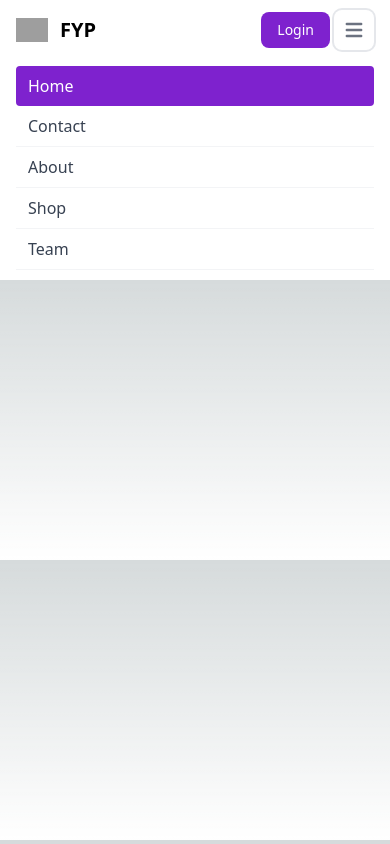
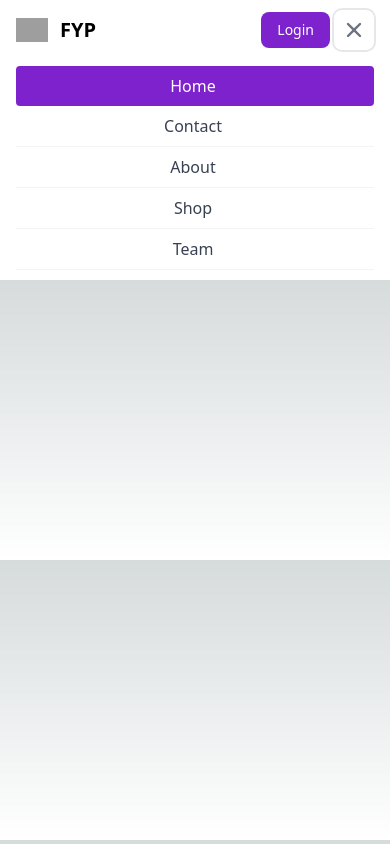
Before and after one commit to Cresswell-0301/FYP, a Next.js app: page /navigation in a window 390 px wide. Both pictures are taken after a click on the button "Open main menu". Built offline with nearby package versions, Linux system fonts and the light colour scheme; grey boxes are pictures that could not be loaded.

Commit message:
navigation.js bar when small can click and when screen biger it display corectly

```diff
--- a/pages/navigation.js
+++ b/pages/navigation.js
@@ -1,4 +1,42 @@
+import React, { useState, useEffect } from 'react';
+
 export default function Navigation (){
+    const [isBarHidden, setIsBarHidden] = useState(true);
+    const [isButtonVisible, setIsButtonVisible] = useState(true);
+
+    const toggleBar = () => {
+        setIsBarHidden((prevIsBarHidden) => !prevIsBarHidden);
+    };
+
+    useEffect(() => {
+        const handleResize = () => {
+        const mobileMenu = document.getElementById('menu-toggle-button');
+        const menuToggle = document.getElementById('mobile-menu-2');
+        if (window.innerWidth <= 768) {
+            setIsButtonVisible(true);
+            if (isButtonVisible) {
+            menuToggle.style.display = isBarHidden ? 'none' : 'block';
+            } else {
+            menuToggle.style.display = 'none';
+            }
+        } else {
+            setIsButtonVisible(false);
+            menuToggle.style.display = 'block';
+        }
+        };
+
+        window.addEventListener('resize', handleResize);
+        handleResize();
+
+        return () => {
+        window.removeEventListener('resize', handleResize);
+        };
+    }, [isBarHidden, isButtonVisible]);
+
+    const mobileMenuStyle = {
+        display: isBarHidden ? 'none' : 'block',
+    };
+
     return(
         <div>
             <nav className="bg-white border-gray-200 py-2.5 dark:bg-gray-900">
@@ -19,23 +57,22 @@ export default function Navigation (){
                         </a>
 
                         <button
-                        data-collapse-toggle="mobile-menu-2"
                         type="button"
                         id="menu-toggle-button"
                         className="inline-flex items-center p-2 ml-1 text-sm text-gray-500 rounded-lg lg:hidden hover:bg-gray-100 focus:outline-none focus:ring-2 focus:ring-gray-200 dark:text-gray-400 dark:hover:bg-gray-700 dark:focus:ring-gray-600"
-                        aria-controls="mobile-menu-2"
-                        aria-expanded="false"
+                        aria-expanded={isBarHidden ? 'false' : 'true'}
+                        onClick={toggleBar}
                         >
 
                             <span className="sr-only">Open main menu</span>
 
-                            <svg className="w-6 h-6" fill="currentColor" viewBox="0 0 20 20" xmlns="http://www.w3.org/2000/svg">
+                            <svg className={`w-6 h-6 ${isBarHidden ? '' : 'hidden'}`} fill="currentColor" viewBox="0 0 20 20" xmlns="http://www.w3.org/2000/svg">
                                 <path fill-rule="evenodd"
                                     d="M3 5a1 1 0 011-1h12a1 1 0 110 2H4a1 1 0 01-1-1zM3 10a1 1 0 011-1h12a1 1 0 110 2H4a1 1 0 01-1-1zM3 15a1 1 0 011-1h12a1 1 0 110 2H4a1 1 0 01-1-1z"
                                     clip-rule="evenodd"></path>
                             </svg>
 
-                            <svg className="hidden w-6 h-6" fill="currentColor" viewBox="0 0 20 20" xmlns="http://www.w3.org/2000/svg">
+                            <svg className={`w-6 h-6 ${isBarHidden ? 'hidden' : ''}`} fill="currentColor" viewBox="0 0 20 20" xmlns="http://www.w3.org/2000/svg">
                                 <path fill-rule="evenodd"
                                     d="M4.293 4.293a1 1 0 011.414 0L10 8.586l4.293-4.293a1 1 0 111.414 1.414L11.414 10l4.293 4.293a1 1 0 01-1.414 1.414L10 11.414l-4.293 4.293a1 1 0 01-1.414-1.414L8.586 10 4.293 5.707a1 1 0 010-1.414z"
                                     clip-rule="evenodd"></path>
@@ -43,8 +80,8 @@ export default function Navigation (){
                         </button>
                     </div>
 
-                    <div className="items-center justify-between w-full lg:flex lg:w-auto lg:order-1" id="mobile-menu-2">
-                        <ul className="flex flex-col mt-4 font-medium lg:flex-row lg:space-x-8 lg:mt-0">
+                    <div className="items-center justify-between w-full lg:flex lg:w-auto lg:order-1" id="mobile-menu-2" style={mobileMenuStyle}>
+                        <ul className="flex flex-col mt-4 font-medium lg:flex-row lg:space-x-8 lg:mt-0 text-center">
                             <li>
                                 <a href="#"
                                     className="block py-2 pl-3 pr-4 text-white bg-purple-700 rounded lg:bg-transparent lg:text-purple-700 lg:p-0 dark:text-white"
```
